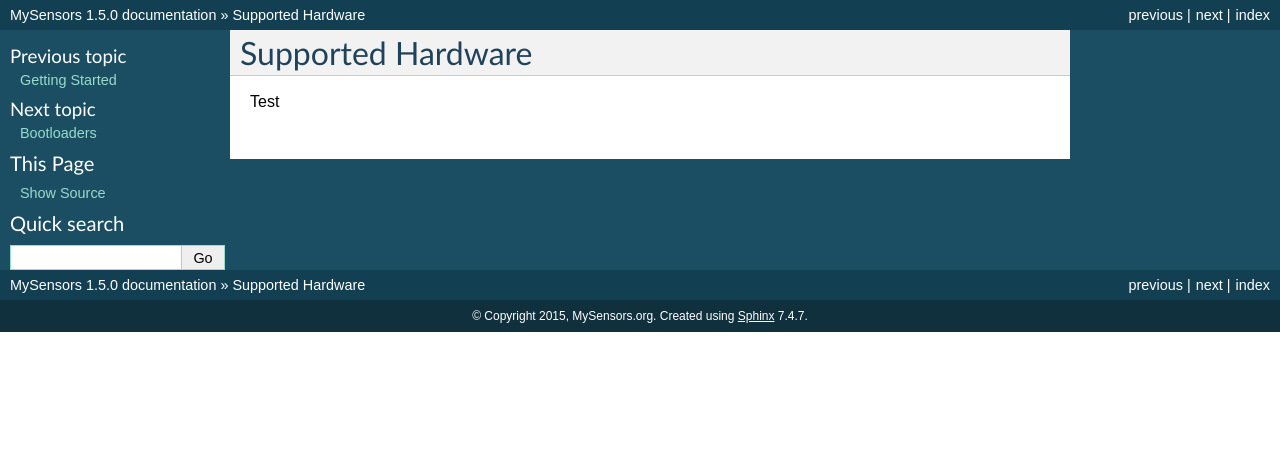
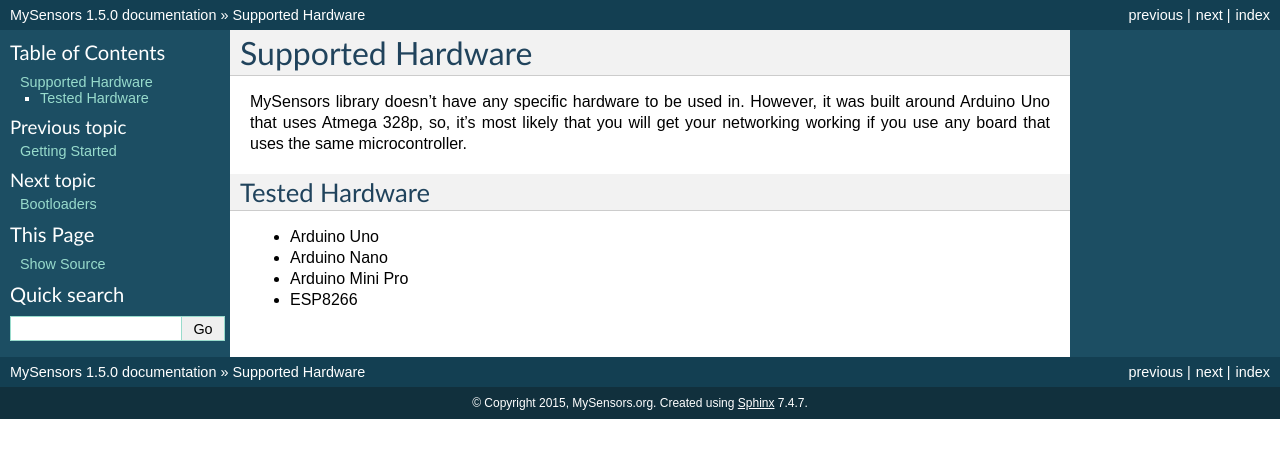
Before and after one commit to alfredocdmiranda/MySensors, a Sphinx documentation site: the page built from docs/hardware.rst, in a window 1280 px wide. Shown: the top 458 px of the page. Built offline with Sphinx 7.4.7, drawn with Linux system fonts in a browser that asks for light colours.

Commit message:
Added tested hardware

```diff
--- a/docs/hardware.rst
+++ b/docs/hardware.rst
@@ -1,4 +1,15 @@
 Supported Hardware
 ==================
 
-Test
+MySensors library doesn't have any specific hardware to be used in. However,
+it was built around Arduino Uno that uses Atmega 328p, so, it's most likely that
+you will get your networking working if you use any board that uses the same
+microcontroller.
+
+Tested Hardware
+***************
+
+- Arduino Uno
+- Arduino Nano
+- Arduino Mini Pro
+- ESP8266
```
